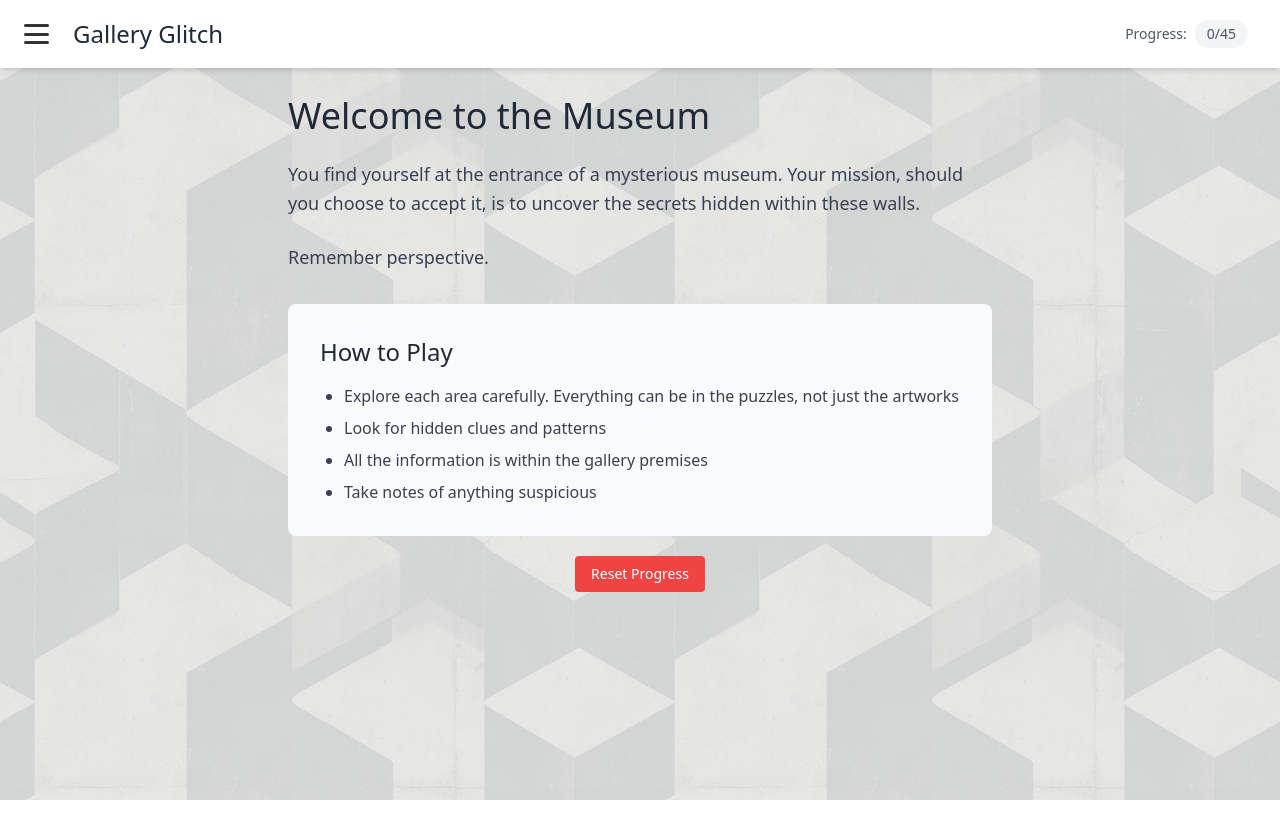
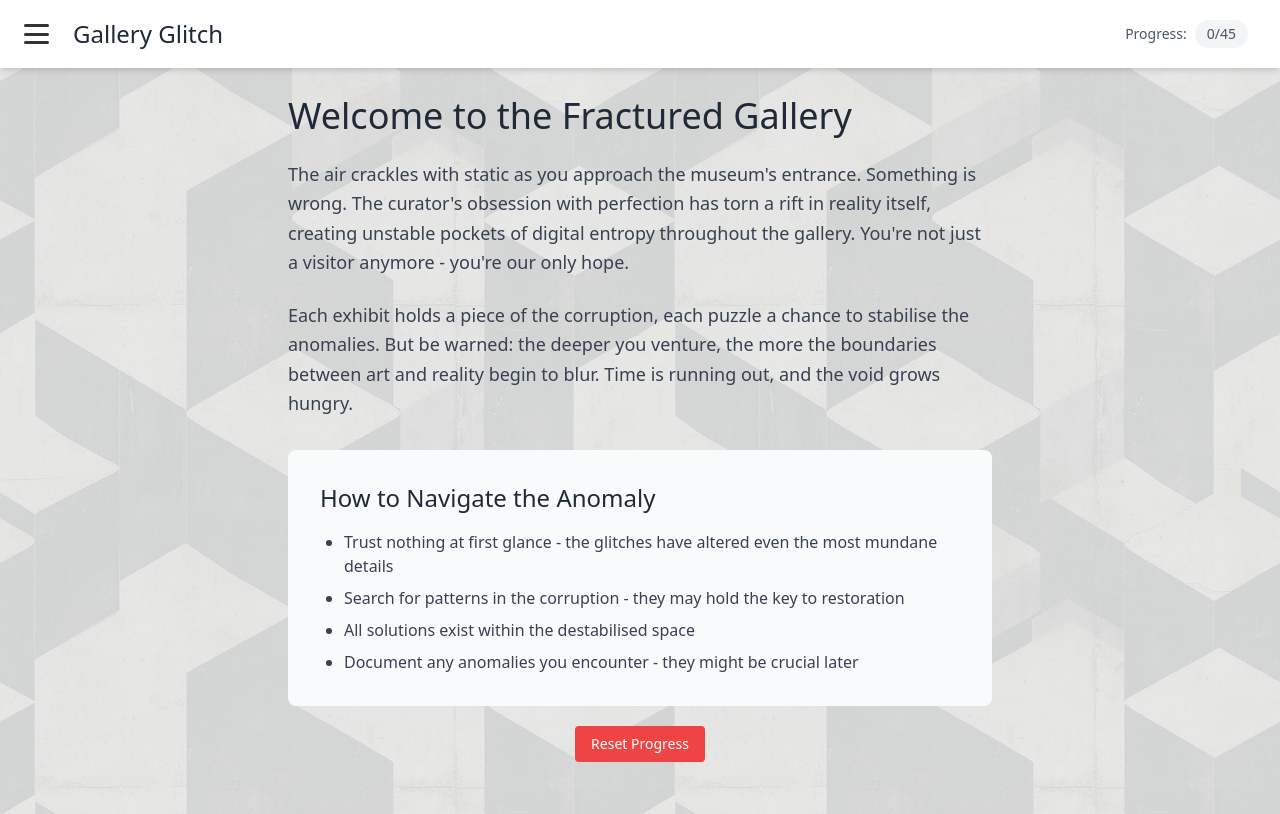
Before and after one commit to oddgoo/gallery-fall, a SvelteKit app: page / in a window 1280 px wide. Built offline with nearby package versions, Linux system fonts and the light colour scheme.

Commit message:
- added flavour text

```diff
--- a/src/routes/+page.svelte
+++ b/src/routes/+page.svelte
@@ -11,19 +11,19 @@
 
 <div class="max-w-3xl mx-auto p-8">
     <div class="flex justify-between items-center mb-6">
-        <h2 class="text-4xl text-gray-800">Welcome to the Museum</h2>
+        <h2 class="text-4xl text-gray-800">Welcome to the Fractured Gallery</h2>
     </div>
 
-    <p class="text-lg leading-relaxed mb-6 text-gray-700">You find yourself at the entrance of a mysterious museum. Your mission, should you choose to accept it, is to uncover the secrets hidden within these walls.</p>
-    <p class="text-lg leading-relaxed mb-6 text-gray-700">Remember perspective.</p>
+    <p class="text-lg leading-relaxed mb-6 text-gray-700">The air crackles with static as you approach the museum's entrance. Something is wrong. The curator's obsession with perfection has torn a rift in reality itself, creating unstable pockets of digital entropy throughout the gallery. You're not just a visitor anymore - you're our only hope.</p>
+    <p class="text-lg leading-relaxed mb-6 text-gray-700">Each exhibit holds a piece of the corruption, each puzzle a chance to stabilise the anomalies. But be warned: the deeper you venture, the more the boundaries between art and reality begin to blur. Time is running out, and the void grows hungry.</p>
 
     <div class="bg-gray-50 p-8 rounded-lg mt-8">
-        <h3 class="text-2xl mb-4 text-gray-800">How to Play</h3>
+        <h3 class="text-2xl mb-4 text-gray-800">How to Navigate the Anomaly</h3>
         <ul class="list-disc pl-6 space-y-2">
-            <li class="text-gray-700">Explore each area carefully. Everything can be in the puzzles, not just the artworks</li>
-            <li class="text-gray-700">Look for hidden clues and patterns</li>
-            <li class="text-gray-700">All the information is within the gallery premises</li>
-            <li class="text-gray-700">Take notes of anything suspicious</li>
+            <li class="text-gray-700">Trust nothing at first glance - the glitches have altered even the most mundane details</li>
+            <li class="text-gray-700">Search for patterns in the corruption - they may hold the key to restoration</li>
+            <li class="text-gray-700">All solutions exist within the destabilised space</li>
+            <li class="text-gray-700">Document any anomalies you encounter - they might be crucial later</li>
         </ul>
     </div>
 
--- a/src/routes/epilogue/+page.svelte
+++ b/src/routes/epilogue/+page.svelte
@@ -10,10 +10,15 @@
 	<h2 class="mb-6 text-4xl text-gray-800">Epilogue</h2>
 
 	<ProgressionGate page="epilogue">
-		<p class="mb-6 text-lg leading-relaxed text-gray-700">Welcome to the Epilogue.</p>
 
 		<div class="prose prose-lg">
-			<p>you have reached the end of the journey</p>
+			<p>The digital entropy dissipates like morning fog, reality knitting itself back together. The curator's obsession, my obsession, once a tear in the fabric of space-time, has been transformed into something beautiful. In my relentless pursuit of perfection, of cataloguing every detail, I had become both the Keeper of Keys and the source of the anomaly.</p>
+
+            <p>But you, my friends, your presence here today has done more than solve puzzles, you've reminded me of what matters most. Each shared moment, each laugh, each connection has helped anchor me back to reality. The exhibits shine with renewed purpose, no longer trapped in my fractured vision, but enriched by the joy of sharing them with others.</p>
+
+            <p>Perhaps the greatest glitch was thinking I needed to curate this space alone. What better way to celebrate another year of existence than by letting others into my carefully constructed world, and finding it more beautiful for being shared?</p>
+
+            <p class="text-sm italic mt-8">Thank you for being here on my birthday, for helping me find my way back through the static. Your friendship today has made all the difference. 💝</p>
 		</div>
 	</ProgressionGate>
 </div>
--- a/src/routes/gardens/+page.svelte
+++ b/src/routes/gardens/+page.svelte
@@ -12,11 +12,13 @@
 
 		<ProgressionGate page="gardens">
 
-			<p class="mb-7 font-bold">
-				Throughout these unearthly grounds, I witnessed untiring spirits keeping the place and
-				making visitors feel at ease.
+			<p class="mb-7 text-gray-700 leading-relaxed">
+				The garden section flickers between reality and digital decay. Here, in this liminal space, the curator's obsession has awakened something unexpected - the very spirits of the building itself. They manifest as glitches in the system, yet their presence feels ancient, protective. These entities, once mere maintenance protocols, have evolved into something more. They maintain not just the physical space, but the very fabric of reality itself.
 			</p>
 
+			<p class="mb-7 font-bold text-gray-800">
+				To stabilise this section, we must acknowledge these spirits, give them form through recognition. Each name is an anchor, a point of stability in the chaos.
+			</p>
 
 			<PuzzleContainer title="Spirit of Connections" puzzleId="spirit_connection" let:puzzleId>
 				<img class="mx-auto w-2/3" src="images/garden/spirit_connection.jpg" />
--- a/src/routes/ground/+page.svelte
+++ b/src/routes/ground/+page.svelte
@@ -11,8 +11,9 @@
 
 	<ProgressionGate page="ground">
 		<p class="mb-6 text-lg leading-relaxed text-gray-700">
-			Welcome to the ground floor of the Gallery's Glitch.
+			The first signs of corruption manifest here, where reality begins to fray at the edges. The curator's obsession has left its mark - exhibits flicker between states, their meanings destabilised. Digital artefacts corrupt the  gallery space, leaving behind enigmatic patterns that cry for resolution. Each solved anomaly could be the key to preventing total systemic collapse.
 		</p>
+
 
 		<PuzzleContainer title="Naked Bestial" description="" puzzleId="g_naked_bestial" let:puzzleId>
 			<p class="my-2 w-full text-center">itisbitter_____heanswered</p>
--- a/src/routes/introduction/+page.svelte
+++ b/src/routes/introduction/+page.svelte
@@ -8,9 +8,11 @@
 <div class="mx-auto w-full max-w-3xl px-4 py-6 sm:p-8">
 	<h2 class="mb-4 text-3xl text-gray-800 sm:mb-6 sm:text-4xl">Introduction</h2>
 	<p class="mb-6 text-base leading-relaxed text-gray-700 sm:text-lg">
-		Anomaly detected. Curator's obsession has destabilized the gallery's attachment to reality.
-		Initiating visitor authentication sequence. Complete these calibration protocols to establish
-		your presence in the system.
+		[EMERGENCY PROTOCOL ACTIVATED] Critical anomaly detected in the gallery's reality structure. The curator's obsession with perfection has torn holes in the fabric of this space. Their endless documentation and categorisation has created a feedback loop, destabilising the boundary between digital and physical realms.
+	</p>
+
+	<p class="mb-6 text-base leading-relaxed text-gray-700 sm:text-lg">
+		Initiating visitor authentication sequence. Your presence has been detected as a potential stabilising force. Complete these calibration protocols to establish your signature in the system. Warning: Failure to properly calibrate may result in temporal displacement.
 	</p>
 
 	<PuzzleContainer
```
